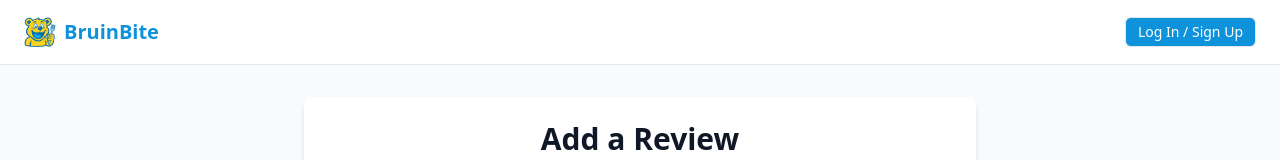
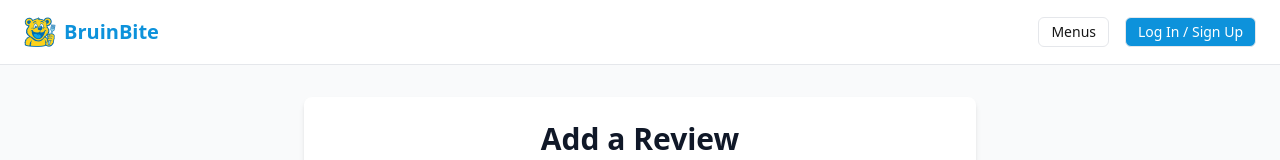
Before and after one commit to gsonntag/bruinbite, a Next.js app in the folder frontend/: page /add-review in a window 1280 px wide. Shown: the top 160 px of the page. Built offline with nearby package versions, Linux system fonts and the light colour scheme.

Commit message:
menu button

```diff
--- a/frontend/src/app/components/Navbar.js
+++ b/frontend/src/app/components/Navbar.js
@@ -80,6 +80,11 @@ export default function Navbar() {
                                 </button>
                             </Link>
                         )}
+                        <Link href="/menus">
+                            <button className="px-3 py-1 text-sm rounded-md border border-gray-200 hover:border-gray-300">
+                                Menus
+                            </button>
+                        </Link>
                         {isLoggedIn ? (
                             // profile picture with dropdown
                                 <div className="relative" ref={dropdownRef}>
```
